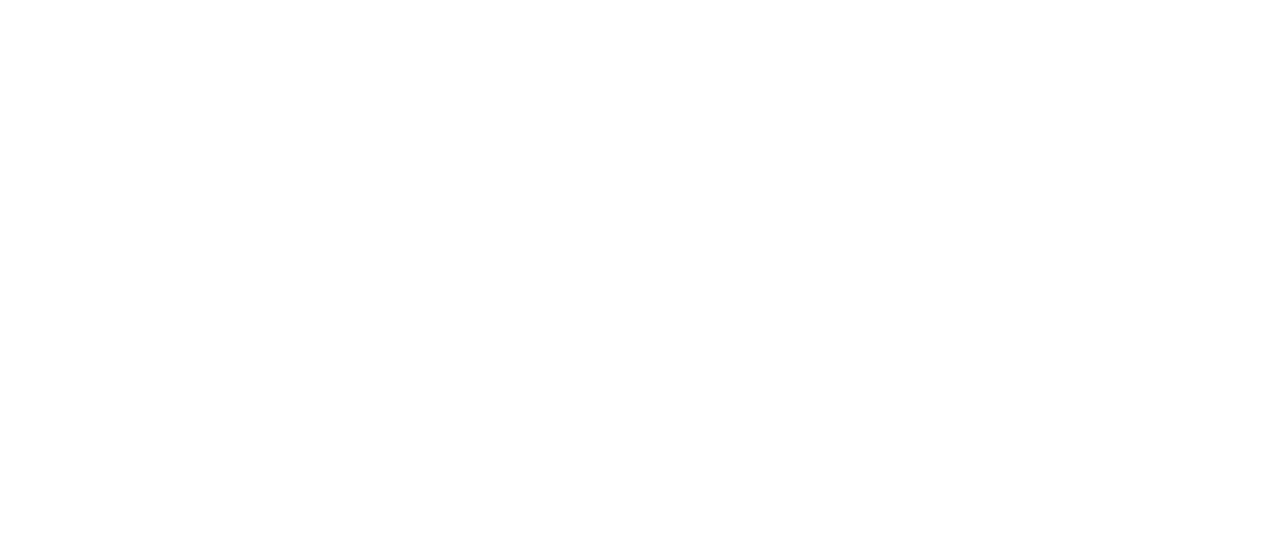
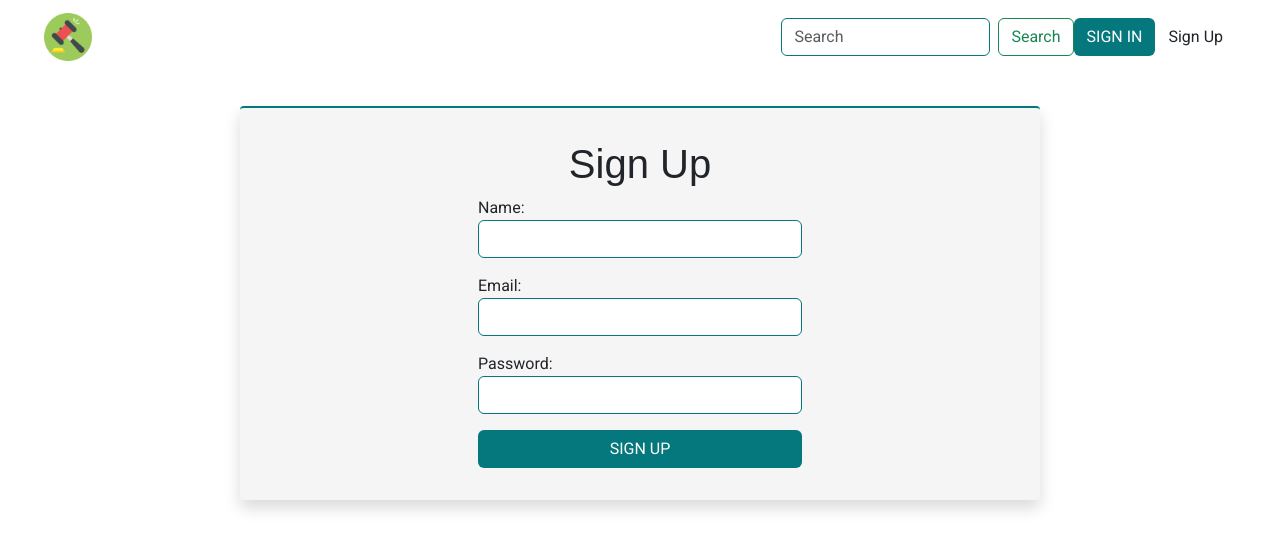
Before and after one commit to anasommer/bid-app, a website: page src/user/register.html in a window 1280 px wide. Drawn offline with nearby package versions, Linux system fonts and the light colour scheme; a small style sheet from the web is missing; a web font is replaced by a local one.

Commit message:
html for registration form

```diff
--- /dev/null
+++ b/src/scss/_variables.scss
@@ -0,0 +1,9 @@
+$bg-color: #fff;
+$btn-primary-color: #04787c;
+$btn-dark-color: #303036;
+$btn-text-color: #fff;
+$text-color: #303036;
+$border-color: #04787c;
+$modal-bg-color: #f5f5f5;
+$danger-color: #fc2a21;
+$hamburger-color: #04787c;
--- a/src/scss/style.scss
+++ b/src/scss/style.scss
@@ -1 +1,50 @@
+@import 'variables';
 @import '../../node_modules/bootstrap/scss/bootstrap';
+@import url('https://fonts.googleapis.com/css2?family=Roboto&display=swap');
+@import url('https://fonts.cdnfonts.com/css/futura-std-4');
+
+body,
+#navbar {
+  margin: 0 2rem;
+  background-color: $bg-color;
+  font-family: 'Roboto', sans-serif;
+}
+
+main {
+  max-width: 800px;
+  margin: 2rem auto;
+}
+
+#logo {
+  width: 3rem;
+}
+
+h1 {
+  font-family: 'Futura Std', sans-serif;
+}
+
+.navbar-toggler {
+  color: $hamburger-color;
+}
+
+.box {
+  background-color: $modal-bg-color;
+  border-top: 2px solid $border-color;
+  border-radius: 4px;
+  padding: 2rem 4rem;
+}
+
+.btn-main {
+  background-color: $btn-primary-color;
+  color: $btn-text-color;
+  text-transform: uppercase;
+  &:hover {
+    background-color: $bg-color;
+    border: 1px solid $btn-primary-color;
+    transition: all 0.5s;
+  }
+}
+
+.btn-submit {
+  width: 100%;
+}
--- a/src/user/register.html
+++ b/src/user/register.html
@@ -3,10 +3,104 @@
   <head>
     <meta charset="UTF-8" />
     <meta name="viewport" content="width=device-width, initial-scale=1.0" />
-    <title>Register to Bid</title>
+    <title>Sign Up to Bid</title>
+    <link
+      href="
+https://cdn.jsdelivr.net/npm/futura-font@1.0.0/styles.min.css
+"
+      rel="stylesheet"
+    />
     <link rel="stylesheet" href="../../dist/css/style.css" />
   </head>
   <body>
+    <nav class="navbar navbar-expand-lg">
+      <div class="container-fluid">
+        <a class="navbar-brand" href="/"
+          ><img src="../../img/logo.png" alt="Bid logo" id="logo"
+        /></a>
+
+        <button
+          class="navbar-toggler"
+          type="button"
+          data-bs-toggle="collapse"
+          data-bs-target="#navbarSupportedContent"
+          aria-controls="navbarSupportedContent"
+          aria-expanded="false"
+          aria-label="Toggle navigation"
+        >
+          <span class="navbar-toggler-icon"></span>
+        </button>
+        <div class="collapse navbar-collapse" id="navbarSupportedContent">
+          <ul class="navbar-nav me-auto mb-2 mb-lg-0" id="menu"></ul>
+          <form class="d-flex" role="search">
+            <input
+              class="form-control me-2"
+              type="search"
+              placeholder="Search"
+              aria-label="Search"
+              id="search"
+            />
+            <button
+              class="btn btn-outline-success"
+              type="submit"
+              id="search-btn"
+            >
+              Search
+            </button>
+          </form>
+          <button class="btn btn-main">Sign In</button>
+          <button class="btn">Sign Up</button>
+        </div>
+      </div>
+    </nav>
+    <main>
+      <div class="container mt-3 box shadow">
+        <div class="row justify-content-center">
+          <h1 class="text-center">Sign Up</h1>
+          <div id="message"></div>
+          <div class="col-12 col-md-6">
+            <form id="registerForm">
+              <div class="form-group mb-3">
+                <label for="name">Name:</label>
+                <input
+                  class="form-control"
+                  type="text"
+                  name="name"
+                  required
+                  pattern="^[\w]+$"
+                  title="Username must only contain lowercase and uppercase letters, numbers & underscore. Example: Good_Username123 "
+                  id="name"
+                />
+              </div>
+              <div class="form-group mb-3">
+                <label for="email">Email:</label>
+                <input
+                  class="form-control"
+                  id="email"
+                  type="email"
+                  name="email"
+                  required
+                  pattern="^[\w\-.]+@(stud\.)?noroff\.no$"
+                  title="Only @(stud.)noroff.no are allowed to register."
+                />
+              </div>
+              <div class="form-group mb-3">
+                <label for="password">Password:</label>
+                <input
+                  id="password"
+                  class="form-control"
+                  type="password"
+                  name="password"
+                  required
+                  minlength="8"
+                />
+              </div>
+              <button class="btn btn-main btn-submit">Sign up</button>
+            </form>
+          </div>
+        </div>
+      </div>
+    </main>
     <script src="../../node_modules/bootstrap/dist/js/bootstrap.js"></script>
   </body>
 </html>
```
Also changed, not shown: dist/css/style.css, 1 other file.
